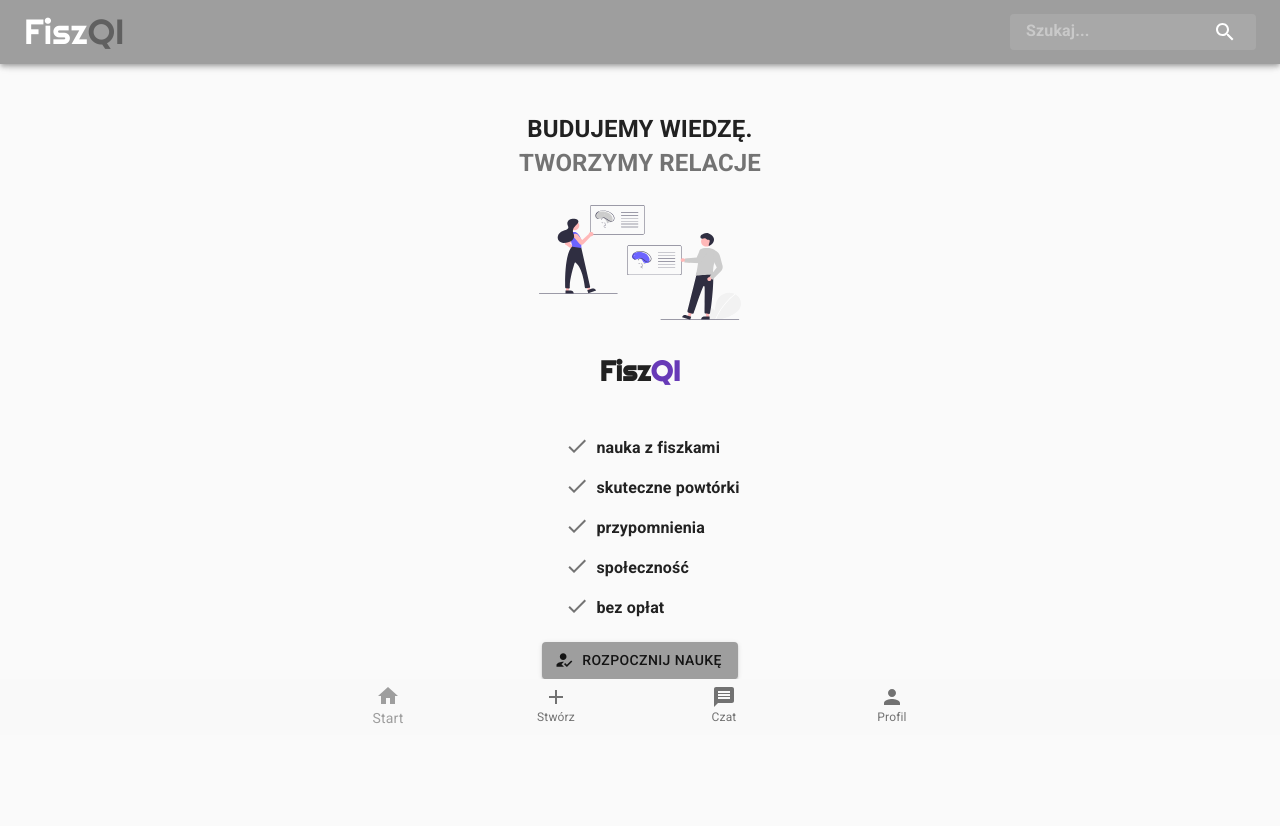
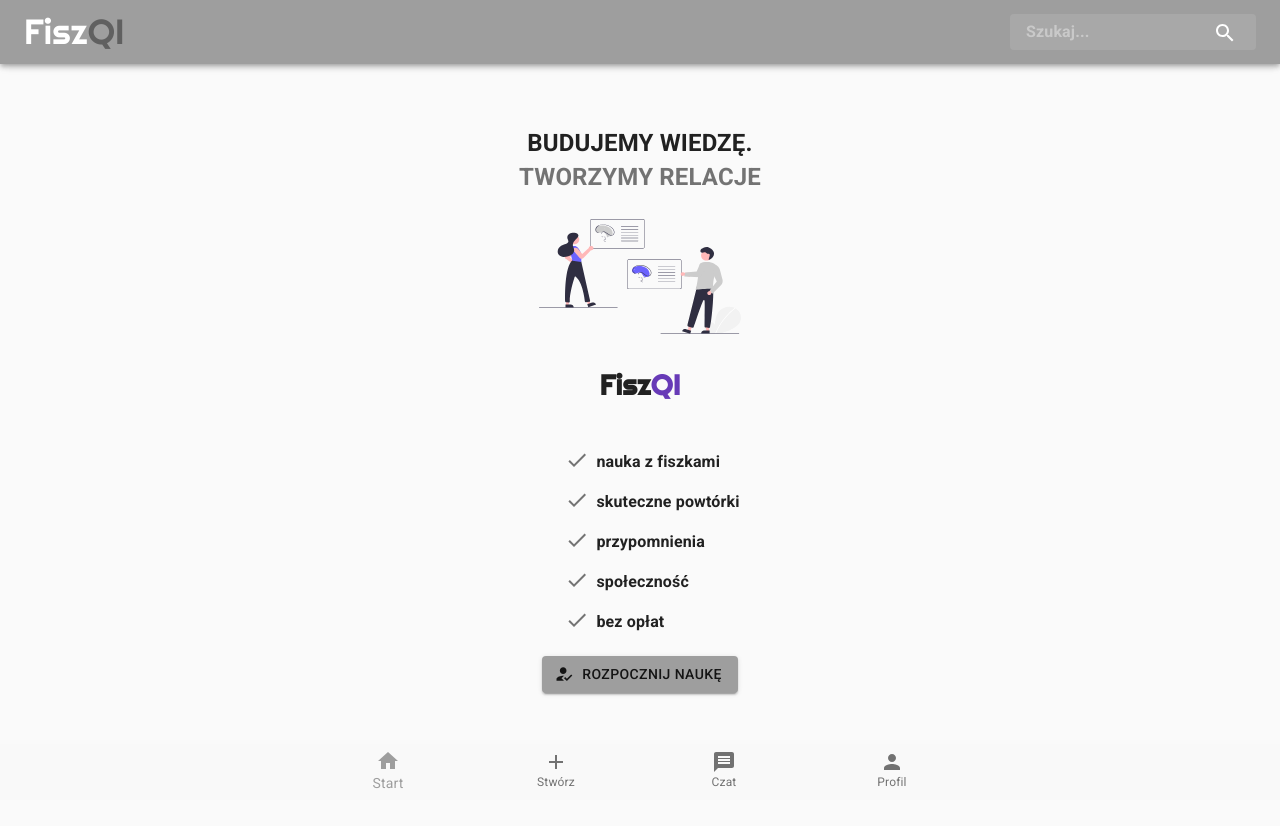
Before and after one commit to CodersCampTeam/learning-tool, a React (Create React App) app in the folder client/: page / in a window 1280 px wide. Shown: the top 826 px of the page. Before the commit the page ends 800 px from the top, so only its background shows below. Built offline with nearby package versions, Linux system fonts and the light colour scheme.

Commit message:
[#92] height to 100% to prevent text under bottom bar

```diff
--- a/client/src/components/NavBars/TopNavBar.tsx
+++ b/client/src/components/NavBars/TopNavBar.tsx
@@ -8,12 +8,11 @@ import styled from '@emotion/styled';
 export const StyledDiv = styled.div`
     display: block;
     flex-grow: 1;
-    padding-right: 2em;
 `;
 
 export const TopNavBar = (): ReactElement => {
     return (
-        <AppBar position="sticky">
+        <AppBar position="sticky" style={{ marginBottom: '1em' }}>
             <Toolbar>
                 <StyledDiv>
                     <StyledAppName>
--- a/client/src/index.tsx
+++ b/client/src/index.tsx
@@ -1,7 +1,6 @@
 import { ThemeProvider as MuiThemeProvider, CssBaseline } from '@material-ui/core';
 import React from 'react';
 import ReactDOM from 'react-dom';
-import { BrowserRouter } from 'react-router-dom';
 import App from './views/App/App';
 import theme from './themes/theme';
 import { ThemeProvider } from '@emotion/react';
@@ -11,11 +10,10 @@ ReactDOM.render(
         <MuiThemeProvider theme={theme}>
             <ThemeProvider theme={theme}>
                 <CssBaseline />
-                <BrowserRouter>
-                    <App />
-                </BrowserRouter>
+                <App />
             </ThemeProvider>
         </MuiThemeProvider>
     </React.StrictMode>,
+
     document.getElementById('root')
 );
--- a/client/src/themes/theme.tsx
+++ b/client/src/themes/theme.tsx
@@ -1,5 +1,6 @@
 import { createMuiTheme } from '@material-ui/core';
 import { grey, deepPurple } from '@material-ui/core/colors';
+import { Children } from 'react';
 
 const theme = createMuiTheme({
     palette: {
@@ -8,7 +9,8 @@ const theme = createMuiTheme({
     },
     typography: {
         body1: {
-            fontWeight: 600
+            fontWeight: 600,
+            height: '100%'
         }
     },
     props: {
@@ -17,6 +19,21 @@ const theme = createMuiTheme({
                 h1: 'h2',
                 h2: 'h2',
                 h3: 'h3'
+            }
+        }
+    },
+    overrides: {
+        MuiCssBaseline: {
+            '@global': {
+                html: {
+                    height: '100%'
+                },
+                body: {
+                    height: '100%'
+                },
+                'body > div': {
+                    height: '100%'
+                }
             }
         }
     }
--- a/client/src/views/App/App.tsx
+++ b/client/src/views/App/App.tsx
@@ -9,14 +9,18 @@ import NotFound from '../../components/NotFound';
 import ProfileComponent from '../ProfileComponent';
 import Login from '../Login/Login';
 import Register from '../Register/Register';
+import { css } from '@emotion/react';
 
 const App = (): ReactElement => {
     return (
-        <div>
-            <header>
         <BrowserRouter>
             <TopNavBar />
 
+            <div
+                css={css`
+                    height: 100%;
+                `}
+            >
                 <Switch>
                     <Route exact path="/about" component={About} />
                     <Route exact path="/" component={Home} />
@@ -26,11 +30,9 @@ const App = (): ReactElement => {
                     <Route exact path="/flashcardCollections" component={HomeView} />
                     <Route component={NotFound} />
                 </Switch>
-
+            </div>
             <BottomNavBar />
         </BrowserRouter>
-            </header>
-        </div>
     );
 };
 
```
Lines whose indentation alone changed are shown as unchanged.
